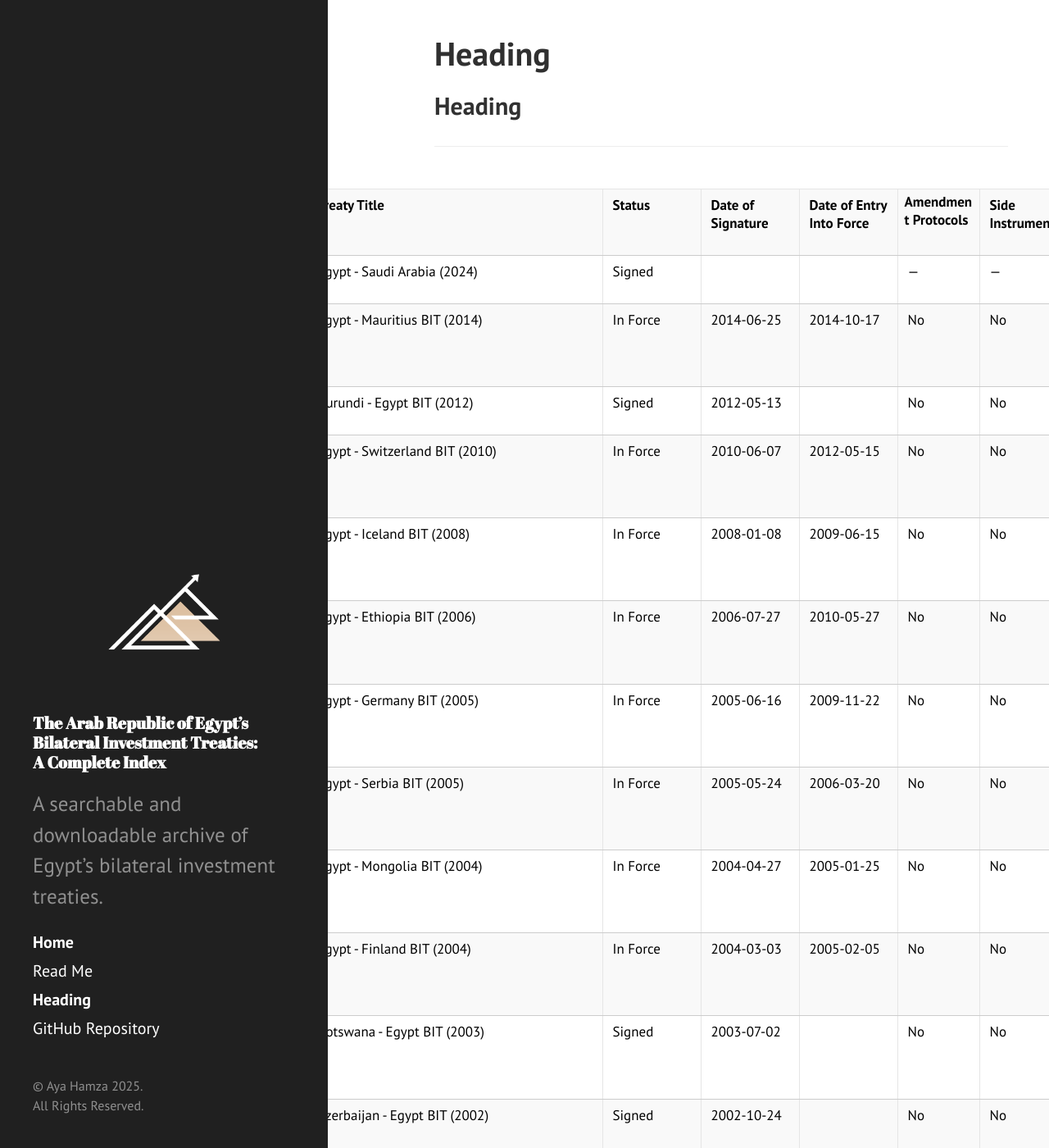
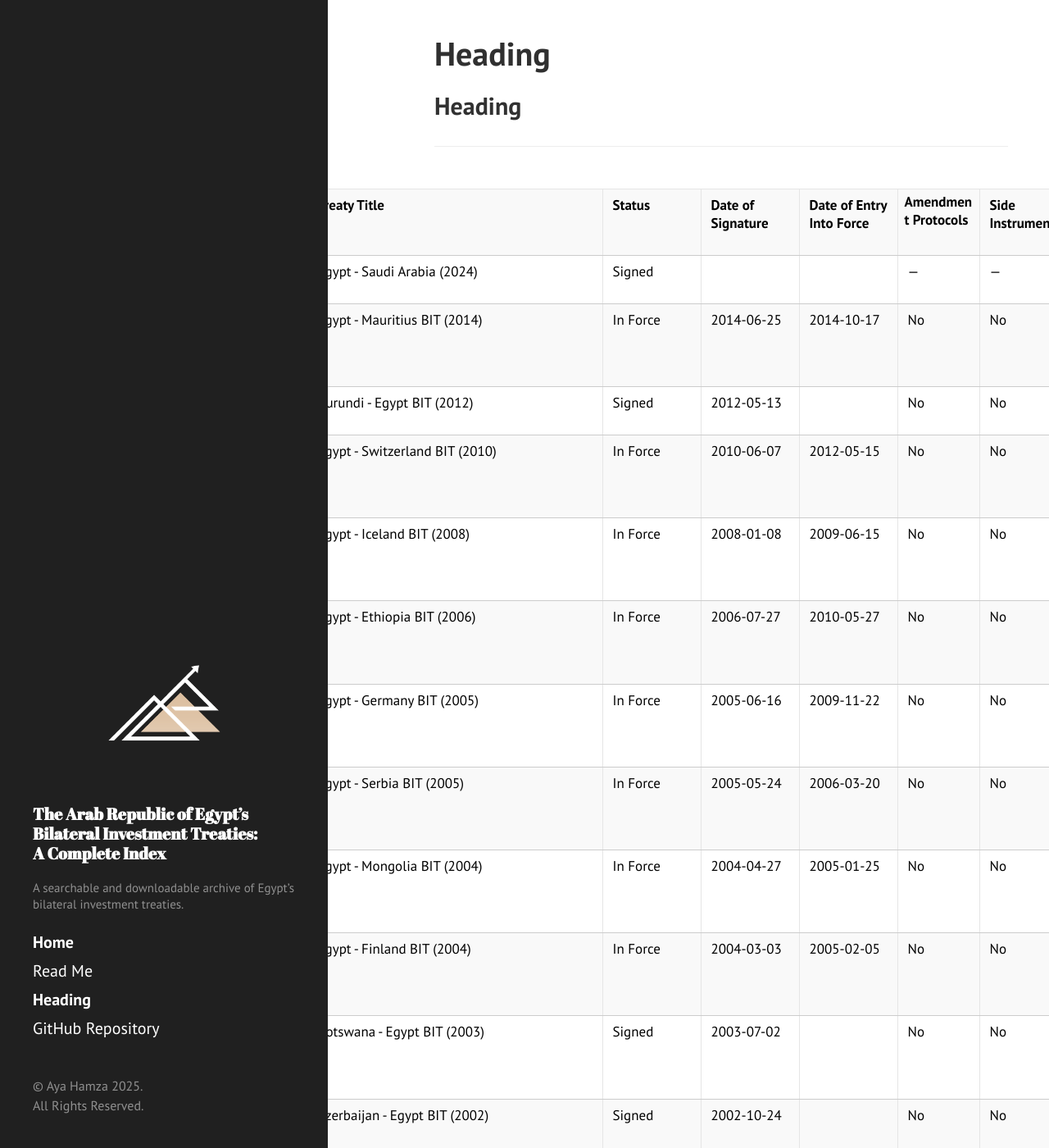
Before and after one commit to ayahamza1/MENABITs, a Jekyll site: the page built from index.md, in a window 1280 px wide and 1400 px high. Shown: the whole window at 82% size. Built offline with Jekyll 4.4.1, drawn with Linux system fonts in a browser that asks for light colours; our own code applies the rules of GitHub Pages for plain Markdown files.

Commit message:
Update hyde.css

```diff
--- a/public/css/hyde.css
+++ b/public/css/hyde.css
@@ -276,3 +276,9 @@ table td:nth-child(7) {
   width: 3.5rem;
   text-align: center;
 }
+
+.sidebar-about .lead {
+  font-size: 0.75rem;
+  line-height: 1.3;
+  color: rgba(255, 255, 255, 0.5);
+}
```
